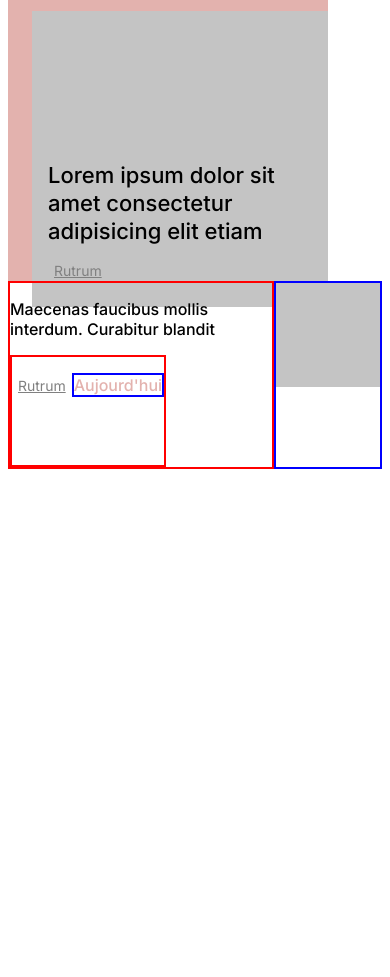
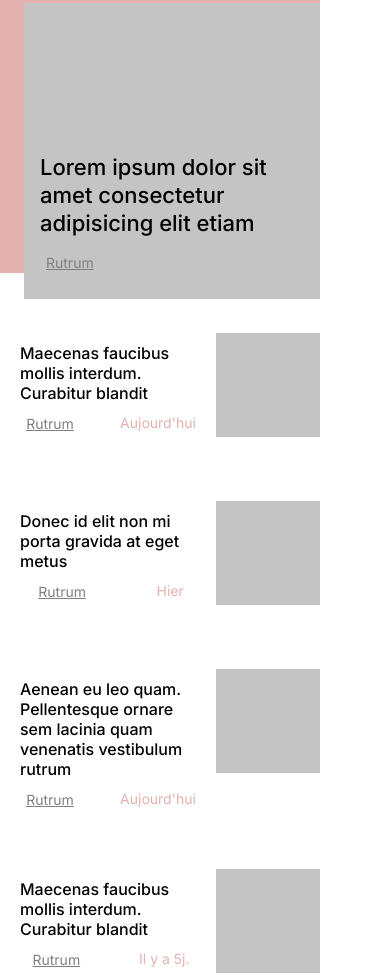
Before and after one commit to rachelbouhier/front-integration-heymagazine, a plain HTML site: page index.html in a window 390 px wide. Shown: the part 562-1539 px from the top of the page. Before the commit the page ends 1039 px from the top, so only its background shows below. Drawn offline with Linux system fonts and the light colour scheme.

Commit message:
[HTML/CSS][Mobile] Add Articles small (completed)

```diff
--- a/index.html
+++ b/index.html
@@ -37,7 +37,9 @@
     <div class="container-articles-small">
       <div class="article-small">
         <div class="text">
-          <p>Maecenas faucibus mollis interdum. Curabitur blandit</p>
+          <p class="text-left">
+            Maecenas faucibus mollis interdum. Curabitur blandit
+          </p>
           <div class="button-time">
             <button>Rutrum</button>
             <p class="posted-time">Aujourd'hui</p>
@@ -48,6 +50,55 @@
         </div>
       </div>
     </div>
+    <div class="container-articles-small">
+      <div class="article-small">
+        <div class="text">
+          <p class="text-left">
+            Donec id elit non mi porta gravida at eget metus
+          </p>
+          <div class="button-time">
+            <button>Rutrum</button>
+            <p class="posted-time">Hier</p>
+          </div>
+        </div>
+        <div class="image">
+          <img src="resources/img/Image.png" alt="Image placeholder" />
+        </div>
+      </div>
+    </div>
+    <div class="container-articles-small">
+      <div class="article-small">
+        <div class="text">
+          <p class="text-left">
+            Aenean eu leo quam. Pellentesque ornare sem lacinia quam venenatis
+            vestibulum rutrum
+          </p>
+          <div class="button-time">
+            <button>Rutrum</button>
+            <p class="posted-time">Aujourd'hui</p>
+          </div>
+        </div>
+        <div class="image">
+          <img src="resources/img/Image.png" alt="Image placeholder" />
+        </div>
+      </div>
+    </div>
+    <div class="container-articles-small">
+      <div class="article-small">
+        <div class="text">
+          <p class="text-left">
+            Maecenas faucibus mollis interdum. Curabitur blandit
+          </p>
+          <div class="button-time">
+            <button>Rutrum</button>
+            <p class="posted-time">Il y a 5j.</p>
+          </div>
+        </div>
+        <div class="image">
+          <img src="resources/img/Image.png" alt="Image placeholder" />
+        </div>
+      </div>
+    </div>
     <script src="script.js"></script>
   </body>
 </html>
--- a/resources/css/style.css
+++ b/resources/css/style.css
@@ -1,6 +1,7 @@
 * {
   font-family: "Inter", sans-serif;
   box-sizing: border-box;
+  margin: 0px 0px;
 }
 
 /* MAIN CONTAINER WITH MENU + 2 MAIN ARTICLES */
@@ -111,8 +112,7 @@ nav {
 /* SMALL ARTICLES */
 
 .container-articles-small {
-  /* border: 2px black solid;
-  display: inline-flex; */
+  width: 320px;
 }
 
 .article-small {
@@ -120,30 +120,28 @@ nav {
 }
 
 .text {
-  border: 2px red solid;
   flex-direction: column;
 }
 
-.text p {
+.text-left {
   font-size: 16px;
   font-weight: 500;
+  padding: 70px 20px 10px 20px;
 }
 
 .button-time {
-  border: 2px red solid;
   display: inline-flex;
-  align-items: baseline;
+  width: 100%;
+  justify-content: space-around;
 }
 
 .posted-time {
   font-size: 14px;
   font-weight: 400;
   color: #e3b2ae;
-  border: 2px blue solid;
 }
 .image {
-  border: 2px blue solid;
-  justify-content: flex-end;
+  padding: 60px 0px 0px 0px;
 }
 .article-small img {
   width: 104px;
@@ -156,6 +154,5 @@ nav {
   text-align: left;
   text-decoration: underline;
   color: grey;
-  margin-bottom: 70px;
   font-size: 14px;
 }
```
